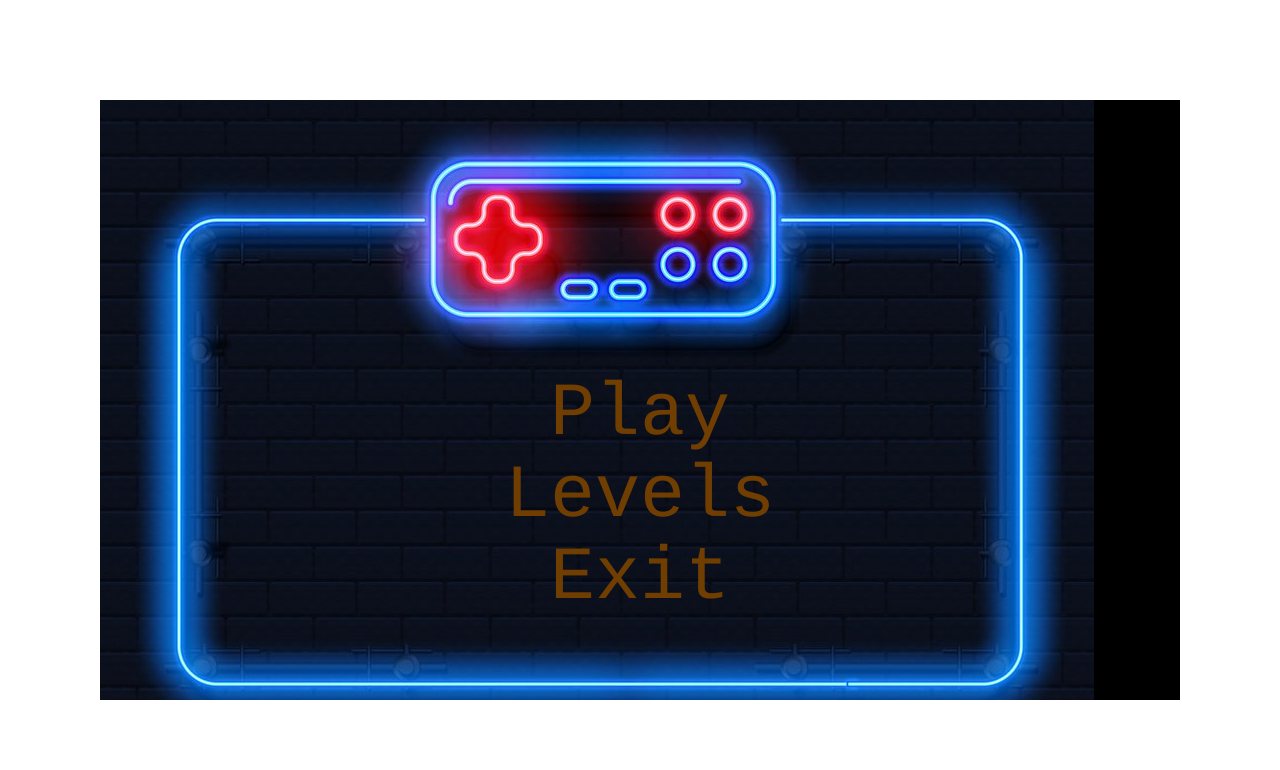
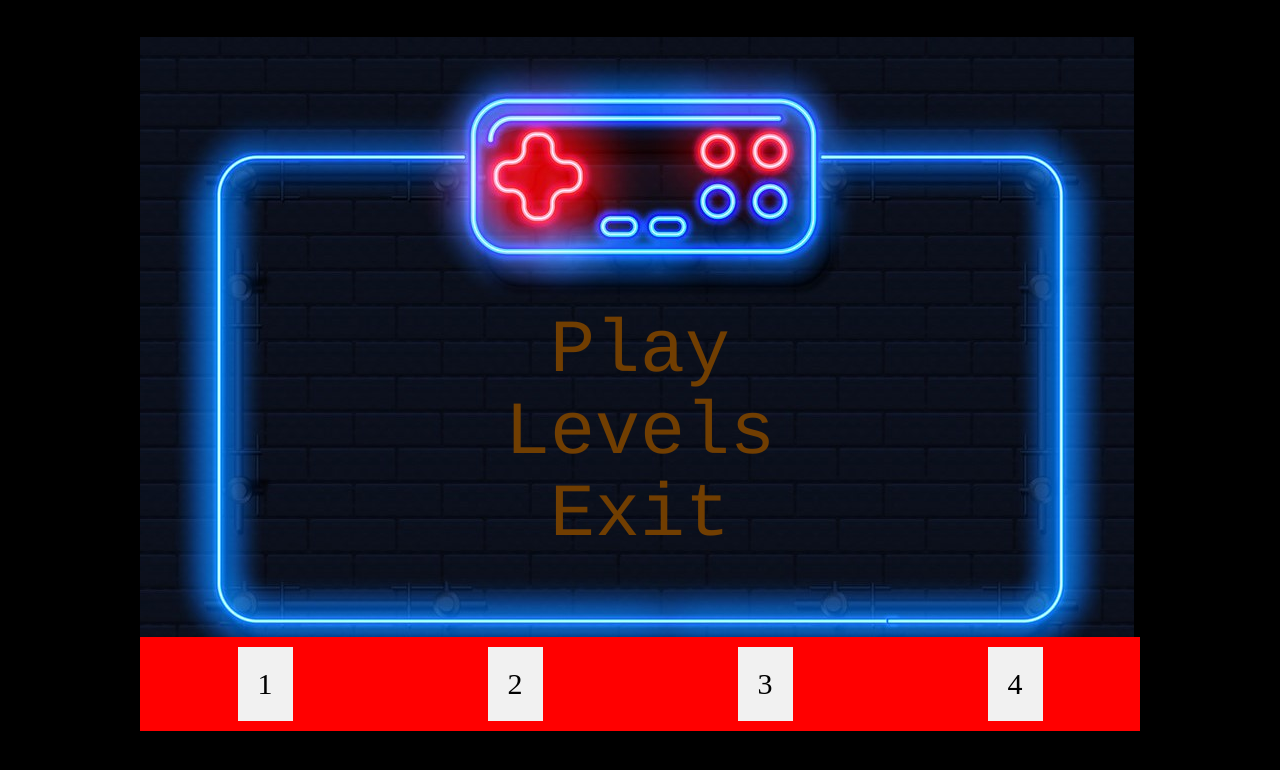
Before and after one commit to Subham142/Gaming_Resume, a website built with webpack: page index.html in a window 1280 px wide. Built offline with nearby package versions, Linux system fonts and the light colour scheme; animation ran at ten frames a second; files whose address does not match are found by name.

```diff
--- /dev/null
+++ b/index.css
@@ -0,0 +1,14 @@
+.flex-container {
+    display: flex;
+    background-color: DodgerBlue;
+  }
+
+  .flex-container > div {
+    background-color: #f1f1f1;
+    margin: 10px;
+    padding: 20px;
+    font-size: 30px;
+  }
+  body{
+background-color: black;
+  }
--- a/index.html
+++ b/index.html
@@ -2,16 +2,40 @@
 <html>
   <head>
     <meta charset="utf-8">
+
     <title>Subham Yadav</title>
+    <link rel="stylesheet" type="text/css" href="index.css"/>
     <link rel="icon" type="image/x-icon" href="assets/favicon.jpg">
+
     <style>
       body {
-        margin: 100px;
+         margin: -57px 140px;
         max-width: 1280px;
         max-height: 600px;
       }
     </style>
+
   </head>
+
   <body>
+    <div class="flex-container" style="background-color: red; display: flex; justify-content: space-around;  position:relative;top:694px;">
+      <div style="background-color: #f1f1f1;
+      background:"";
+      margin: 10px;
+      padding: 20px;
+      font-size: 30px;">1</div>
+      <div style="background-color: #f1f1f1;
+      margin: 10px;
+      padding: 20px;
+      font-size: 30px;">2</div>
+      <div style="background-color: #f1f1f1;
+      margin: 10px;
+      padding: 20px;
+      font-size: 30px;">3</div>
+      <div style="background-color: #f1f1f1;
+      margin: 10px;
+      padding: 20px;
+      font-size: 30px;">4</div>
+    </div>
   </body>
 </html>
--- a/src/hud/index.js
+++ b/src/hud/index.js
@@ -45,6 +45,8 @@
     scoreText.setText(score);
     scoreImage.setX(scoreText.width + 5);
   }
+
+
 }
 
 export default Hud;
```
Also changed, not shown: assets/linkedin.png (added).
